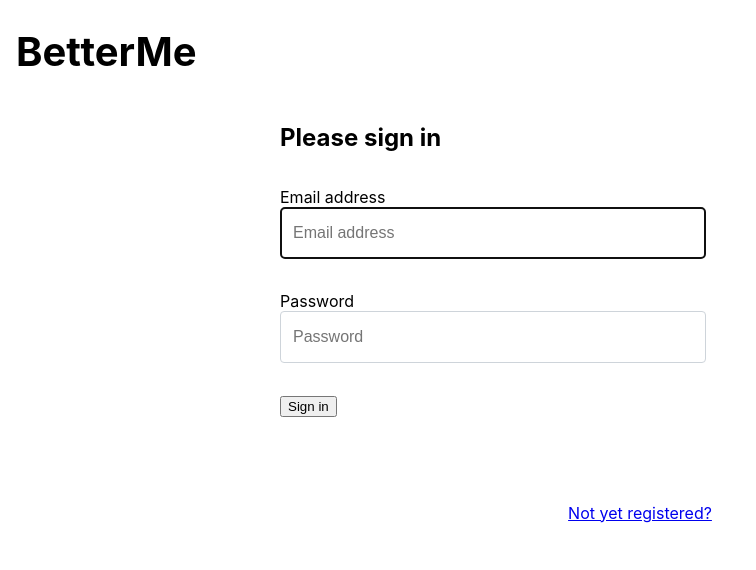
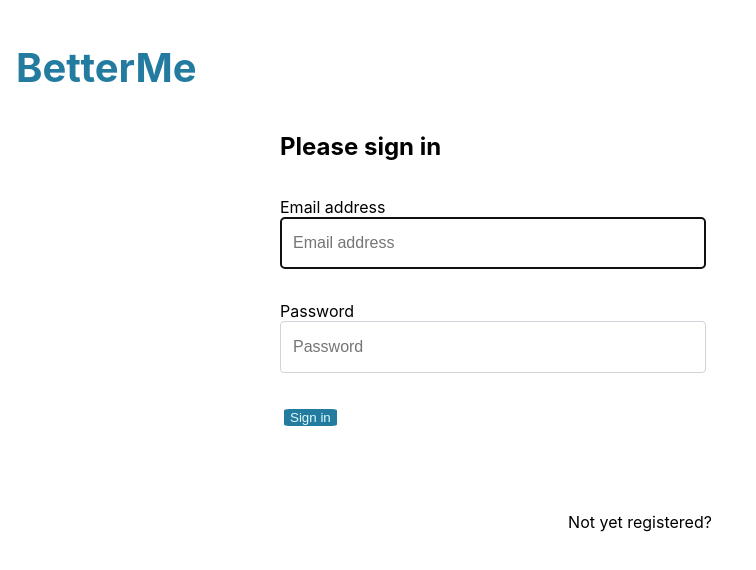
Before and after one commit to esthermcmahon/BetterMe, a React (Create React App) app: page /login in a window 1280 px wide. Shown: the top 570 px of the page, without its empty margins (0-756 px from the left). Built offline with nearby package versions, Linux system fonts and the light colour scheme; sample sign-in values are in the browser's storage.

Commit message:
es-background-colors

```diff
--- a/src/components/habits/Habit.css
+++ b/src/components/habits/Habit.css
@@ -14,8 +14,26 @@
 
 .dialog {
     max-height: 100rem !important;
-    background-color: #F9C74F !important;
+    background-color: white !important;
+    border-radius: 5% !important;
 }
+
+.habitCard {
+        flex-basis: 28%;
+        margin: .5rem;
+        padding: .5rem;
+        /* border: 1px solid black; */
+        border-radius: 3%;
+
+}
+
+.habits {
+    display: flex;
+    flex-wrap: wrap;
+    justify-content: space-between;
+  }
+
+
 
 #redSalsa {
 background-color: #F94144;
--- a/src/components/habits/Habit.js
+++ b/src/components/habits/Habit.js
@@ -27,8 +27,8 @@
 
 
     return (
-        <section className="habitCard">
-            <h3 className="habitName"><div className="habitColor" id={habit.color.color}></div><Link to={`/habits/${habit.id}`}>
+        <section className="habitCard" id={habit.color.color}>
+            <h3 className="habitName" ><div className="habitColor" id={habit.color.color}></div><Link to={`/habits/${habit.id}`}>
                 {habit.name}
             </Link></h3>
 
--- a/src/index.css
+++ b/src/index.css
@@ -1,13 +1,34 @@
 body {
-  margin: 1rem;
+  margin: 0rem;
   font-family: -apple-system, BlinkMacSystemFont, 'Segoe UI', 'Roboto', 'Oxygen',
     'Ubuntu', 'Cantarell', 'Fira Sans', 'Droid Sans', 'Helvetica Neue',
     sans-serif;
   -webkit-font-smoothing: antialiased;
   -moz-osx-font-smoothing: grayscale;
+  background-color: white;
 }
 
 code {
   font-family: source-code-pro, Menlo, Monaco, Consolas, 'Courier New',
     monospace;
 }
+a {
+ text-decoration: none;
+ color: black;
+}
+
+header {
+  margin: 0rem;
+  padding: 1rem;
+  background-color: white;
+  height: 5rem;
+  color: #247ba0;
+}
+
+button {
+  background-color: #247ba0;
+  color: #e0fbfc;
+  border: none !important;
+  margin: .25rem !important;
+  border-radius: 10% !important;
+}
```
